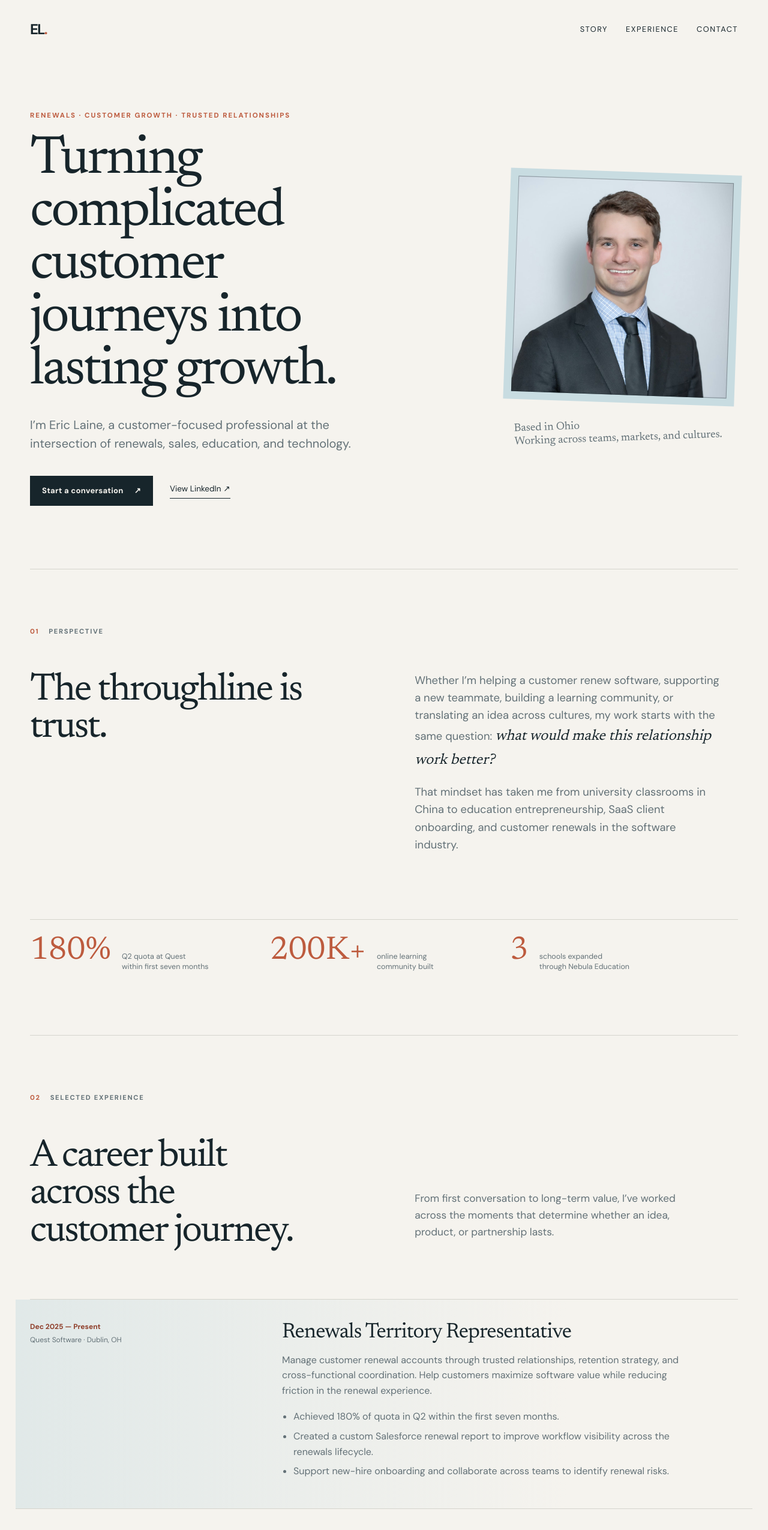
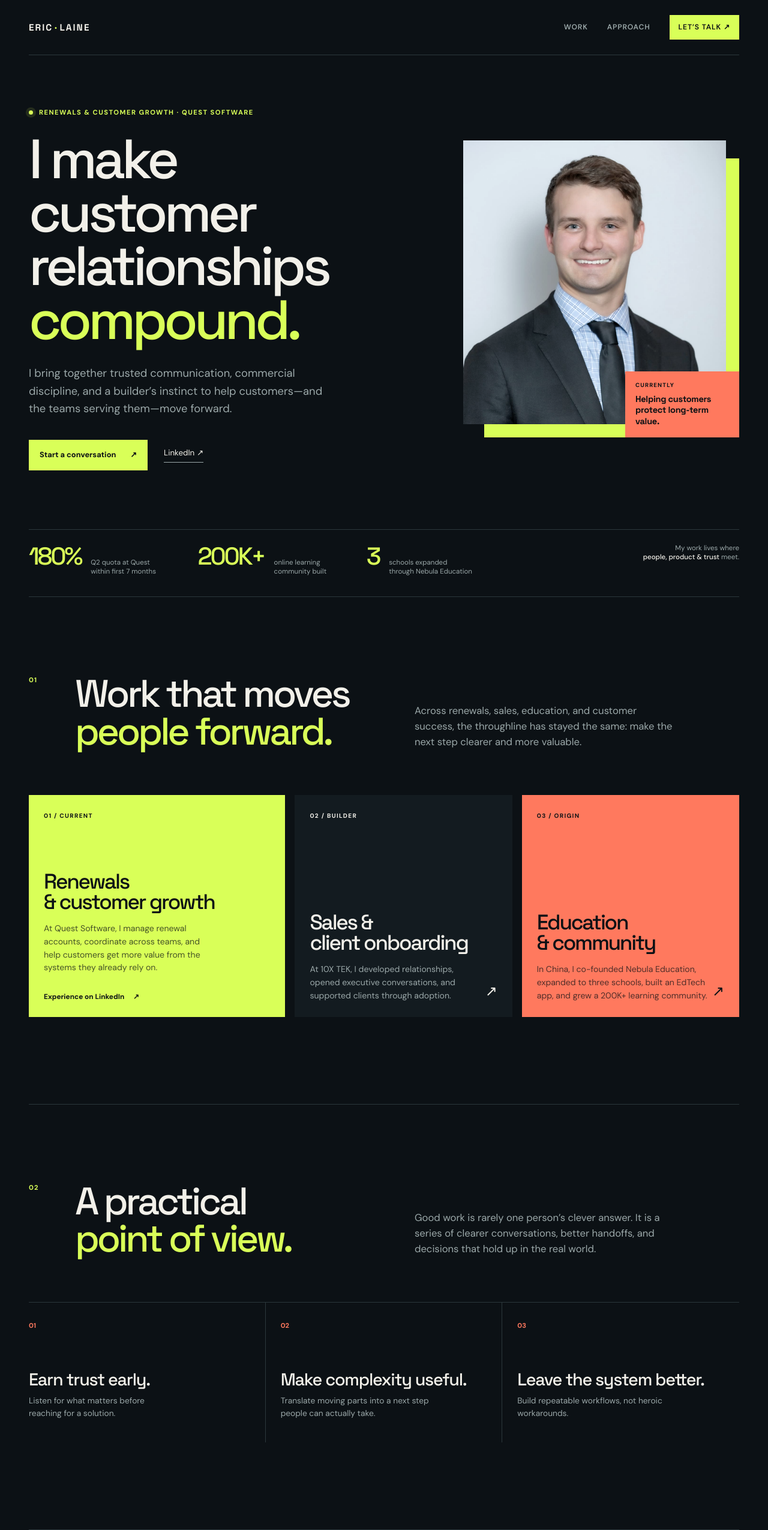
Before and after one commit to xLaineBrain/Website, a plain HTML site: page index.html in a window 1280 px wide. Shown: the top 2550 px of the page at 60% size. Drawn offline with Linux system fonts and the light colour scheme.

Commit message:
fix: sharpen portfolio visual direction

```diff
--- a/index.html
+++ b/index.html
@@ -3,136 +3,97 @@
 <head>
   <meta charset="utf-8" />
   <meta name="viewport" content="width=device-width, initial-scale=1" />
-  <meta name="description" content="Eric Laine — renewals, customer growth, trusted data and identity security, and cross-cultural education leadership." />
-  <meta name="theme-color" content="#f5f3ee" />
-  <title>Eric Laine | Renewals & Customer Growth</title>
+  <meta name="description" content="Eric Laine builds trusted customer relationships across renewals, growth, education, and technology." />
+  <meta name="theme-color" content="#0c1115" />
+  <title>Eric Laine — Customer Growth & Trusted Relationships</title>
   <link rel="stylesheet" href="style.css" />
 </head>
 <body>
   <a class="skip-link" href="#main">Skip to content</a>
-
-  <header class="site-header">
-    <a class="wordmark" href="index.html" aria-label="Eric Laine home">EL<span>.</span></a>
+  <header class="nav shell">
+    <a class="logo" href="index.html" aria-label="Eric Laine home">ERIC<span>·</span>LAINE</a>
     <nav aria-label="Primary navigation">
-      <a href="#story">Story</a>
-      <a href="#experience">Experience</a>
-      <a href="#contact">Contact</a>
+      <a href="#work">Work</a>
+      <a href="#approach">Approach</a>
+      <a class="nav-contact" href="mailto:ericpeterlaine@gmail.com">Let’s talk <span>↗</span></a>
     </nav>
   </header>
 
   <main id="main">
-    <section class="hero section-shell" aria-labelledby="hero-title">
-      <div class="hero-copy">
-        <p class="eyebrow">Renewals · Customer Growth · Trusted Relationships</p>
-        <h1 id="hero-title">Turning complicated customer journeys into lasting growth.</h1>
-        <p class="hero-lede">I’m Eric Laine, a customer-focused professional at the intersection of renewals, sales, education, and technology.</p>
+    <section class="hero shell">
+      <div class="hero-content">
+        <p class="kicker"><span class="pulse"></span> Renewals &amp; customer growth · Quest Software</p>
+        <h1>I make customer relationships <em>compound.</em></h1>
+        <p class="hero-intro">I bring together trusted communication, commercial discipline, and a builder’s instinct to help customers—and the teams serving them—move forward.</p>
         <div class="hero-actions">
-          <a class="button button-primary" href="mailto:ericpeterlaine@gmail.com">Start a conversation <span aria-hidden="true">↗</span></a>
-          <a class="text-link" href="https://www.linkedin.com/in/eric-laine/" target="_blank" rel="noreferrer">View LinkedIn <span aria-hidden="true">↗</span></a>
+          <a class="button button-lime" href="mailto:ericpeterlaine@gmail.com">Start a conversation <span>↗</span></a>
+          <a class="quiet-link" href="https://www.linkedin.com/in/eric-laine/" target="_blank" rel="noreferrer">LinkedIn <span>↗</span></a>
         </div>
       </div>
-      <div class="hero-portrait-wrap">
-        <div class="portrait-frame">
-          <img src="assets/eric-laine.jpg" alt="Professional portrait of Eric Laine" />
-        </div>
-        <p class="portrait-note">Based in Ohio<br />Working across teams, markets, and cultures.</p>
+      <div class="hero-image-wrap">
+        <div class="image-backdrop"></div>
+        <img class="hero-image" src="assets/eric-laine.jpg" alt="Professional portrait of Eric Laine" />
+        <div class="image-caption"><span>Currently</span><strong>Helping customers<br />protect long-term value.</strong></div>
       </div>
     </section>
 
-    <section id="story" class="story section-shell section-rule" aria-labelledby="story-title">
-      <div class="section-label"><span>01</span><span>Perspective</span></div>
-      <div class="story-grid">
-        <h2 id="story-title">The throughline is trust.</h2>
-        <div class="story-body">
-          <p>Whether I’m helping a customer renew software, supporting a new teammate, building a learning community, or translating an idea across cultures, my work starts with the same question: <em>what would make this relationship work better?</em></p>
-          <p>That mindset has taken me from university classrooms in China to education entrepreneurship, SaaS client onboarding, and customer renewals in the software industry.</p>
-        </div>
-      </div>
-      <div class="proof-row" aria-label="Selected career proof points">
-        <div class="proof-item"><strong>180%</strong><span>Q2 quota at Quest<br />within first seven months</span></div>
-        <div class="proof-item"><strong>200K+</strong><span>online learning<br />community built</span></div>
-        <div class="proof-item"><strong>3</strong><span>schools expanded<br />through Nebula Education</span></div>
-      </div>
+    <section class="signal-bar shell" aria-label="Selected career proof points">
+      <div class="signal"><strong>180%</strong><span>Q2 quota at Quest<br />within first 7 months</span></div>
+      <div class="signal"><strong>200K+</strong><span>online learning<br />community built</span></div>
+      <div class="signal"><strong>3</strong><span>schools expanded<br />through Nebula Education</span></div>
+      <div class="signal signal-note"><span>My work lives where<br /><b>people, product &amp; trust</b> meet.</span></div>
     </section>
 
-    <section id="experience" class="experience section-shell section-rule" aria-labelledby="experience-title">
-      <div class="section-label"><span>02</span><span>Selected experience</span></div>
-      <div class="experience-heading">
-        <h2 id="experience-title">A career built across the customer journey.</h2>
-        <p>From first conversation to long-term value, I’ve worked across the moments that determine whether an idea, product, or partnership lasts.</p>
-      </div>
-
-      <div class="timeline">
-        <article class="role role-current">
-          <div class="role-meta"><span>Dec 2025 — Present</span><span>Quest Software · Dublin, OH</span></div>
-          <div class="role-content">
-            <h3>Renewals Territory Representative</h3>
-            <p>Manage customer renewal accounts through trusted relationships, retention strategy, and cross-functional coordination. Help customers maximize software value while reducing friction in the renewal experience.</p>
-            <ul>
-              <li>Achieved 180% of quota in Q2 within the first seven months.</li>
-              <li>Created a custom Salesforce renewal report to improve workflow visibility across the renewals lifecycle.</li>
-              <li>Support new-hire onboarding and collaborate across teams to identify renewal risks.</li>
-            </ul>
-          </div>
+    <section id="work" class="work shell section-space">
+      <div class="section-top"><span class="section-number">01</span><h2>Work that moves<br /><em>people forward.</em></h2><p>Across renewals, sales, education, and customer success, the throughline has stayed the same: make the next step clearer and more valuable.</p></div>
+      <div class="work-grid">
+        <article class="work-card work-card-featured">
+          <div class="card-index">01 / CURRENT</div>
+          <h3>Renewals<br />&amp; customer growth</h3>
+          <p>At Quest Software, I manage renewal accounts, coordinate across teams, and help customers get more value from the systems they already rely on.</p>
+          <a href="https://www.linkedin.com/in/eric-laine/details/experience/" target="_blank" rel="noreferrer">Experience on LinkedIn <span>↗</span></a>
         </article>
-
-        <article class="role">
-          <div class="role-meta"><span>Oct 2024 — Sep 2025</span><span>10X TEK · Remote</span></div>
-          <div class="role-content">
-            <h3>Sales Development &amp; Client Onboarding</h3>
-            <p>Built relationships, sourced opportunities, supported executive-level discovery, and helped clients adopt boutique SaaS and procurement solutions.</p>
-          </div>
+        <article class="work-card">
+          <div class="card-index">02 / BUILDER</div>
+          <h3>Sales &amp;<br />client onboarding</h3>
+          <p>At 10X TEK, I developed relationships, opened executive conversations, and supported clients through adoption.</p>
+          <span class="card-mark">↗</span>
         </article>
-
-        <article class="role">
-          <div class="role-meta"><span>Nov 2017 — Jun 2023</span><span>Nebula Education · Fuzhou, China</span></div>
-          <div class="role-content">
-            <h3>Co-founder · Director of Education &amp; Marketing</h3>
-            <p>Scaled a learning program across three schools and a thriving online community. Led curriculum, teaching, parent engagement, marketing, and EdTech initiatives.</p>
-            <ul>
-              <li>Developed curriculum and taught approximately 300 students.</li>
-              <li>Partnered with developers to launch a phonics-focused learning app.</li>
-              <li>Built a 200K+ online learning community through content, livestreams, and virtual events.</li>
-            </ul>
-          </div>
-        </article>
-
-        <article class="role">
-          <div class="role-meta"><span>Aug 2014 — Jul 2017</span><span>Southwest University · Chongqing, China</span></div>
-          <div class="role-content">
-            <h3>University Language Instructor</h3>
-            <p>Taught undergraduate and graduate English courses while designing curriculum, assessments, and classroom experiences focused on student outcomes.</p>
-          </div>
+        <article class="work-card work-card-light">
+          <div class="card-index">03 / ORIGIN</div>
+          <h3>Education<br />&amp; community</h3>
+          <p>In China, I co-founded Nebula Education, expanded to three schools, built an EdTech app, and grew a 200K+ learning community.</p>
+          <span class="card-mark">↗</span>
         </article>
       </div>
     </section>
 
-    <section class="capabilities section-shell section-rule" aria-labelledby="capabilities-title">
-      <div class="section-label"><span>03</span><span>What I bring</span></div>
-      <div class="capability-grid">
-        <div><h2 id="capabilities-title">Useful at the intersection.</h2><p class="muted">The best work often happens between departments, disciplines, and assumptions.</p></div>
-        <ul class="capability-list">
-          <li><span>01</span>Renewals &amp; customer retention</li>
-          <li><span>02</span>Sales development &amp; discovery</li>
-          <li><span>03</span>Customer success &amp; onboarding</li>
-          <li><span>04</span>Salesforce workflow improvement</li>
-          <li><span>05</span>Education product development</li>
-          <li><span>06</span>Cross-cultural communication</li>
-        </ul>
+    <section id="approach" class="approach shell section-space">
+      <div class="section-top"><span class="section-number">02</span><h2>A practical<br /><em>point of view.</em></h2><p>Good work is rarely one person’s clever answer. It is a series of clearer conversations, better handoffs, and decisions that hold up in the real world.</p></div>
+      <div class="principles">
+        <div class="principle"><span>01</span><h3>Earn trust early.</h3><p>Listen for what matters before reaching for a solution.</p></div>
+        <div class="principle"><span>02</span><h3>Make complexity useful.</h3><p>Translate moving parts into a next step people can actually take.</p></div>
+        <div class="principle"><span>03</span><h3>Leave the system better.</h3><p>Build repeatable workflows, not heroic workarounds.</p></div>
       </div>
     </section>
 
-    <section id="contact" class="contact section-shell" aria-labelledby="contact-title">
-      <p class="eyebrow">Let’s make the next conversation useful.</p>
-      <h2 id="contact-title">Have a thoughtful opportunity?</h2>
-      <p>For roles, collaborations, or a conversation about customer growth and education technology, I’d be glad to hear from you.</p>
-      <a class="contact-email" href="mailto:ericpeterlaine@gmail.com">ericpeterlaine@gmail.com <span aria-hidden="true">↗</span></a>
+    <section class="timeline shell section-space">
+      <div class="section-top"><span class="section-number">03</span><h2>The short<br /><em>version.</em></h2><p>A career spanning customer growth, entrepreneurship, teaching, and cross-cultural communication.</p></div>
+      <div class="timeline-list">
+        <div class="timeline-row"><span>2025 — now</span><strong>Quest Software</strong><span>Renewals Territory Representative</span></div>
+        <div class="timeline-row"><span>2024 — 2025</span><strong>10X TEK</strong><span>Sales Development &amp; Client Onboarding</span></div>
+        <div class="timeline-row"><span>2017 — 2023</span><strong>Nebula Education</strong><span>Co-founder · Director of Education &amp; Marketing</span></div>
+        <div class="timeline-row"><span>2014 — 2017</span><strong>Southwest University</strong><span>University Language Instructor</span></div>
+      </div>
+    </section>
+
+    <section id="contact" class="contact shell">
+      <p class="kicker">Have a thoughtful opportunity?</p>
+      <h2>Let’s make the<br /><em>next conversation useful.</em></h2>
+      <a class="contact-link" href="mailto:ericpeterlaine@gmail.com">ericpeterlaine@gmail.com <span>↗</span></a>
     </section>
   </main>
 
-  <footer class="site-footer section-shell">
-    <span>© 2026 Eric Laine</span>
-    <div><a href="https://www.linkedin.com/in/eric-laine/" target="_blank" rel="noreferrer">LinkedIn</a><a href="mailto:ericpeterlaine@gmail.com">Email</a></div>
-  </footer>
+  <footer class="footer shell"><span>© 2026 Eric Laine</span><span>Renewals · Growth · Education</span><a href="https://www.linkedin.com/in/eric-laine/" target="_blank" rel="noreferrer">LinkedIn ↗</a></footer>
 </body>
 </html>
```
Also changed, not shown: style.css.
